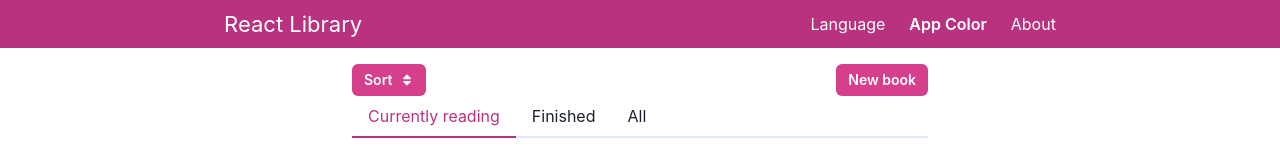
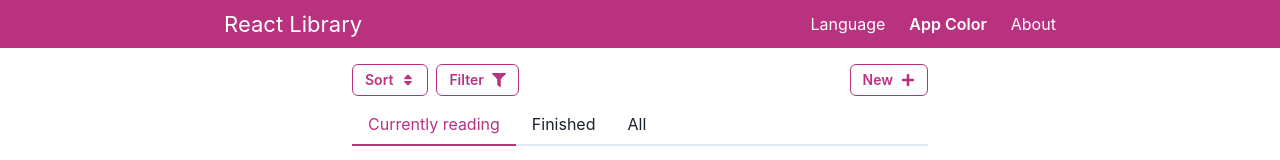
Before and after one commit to theuvargas/react-library, a React (Create React App) app: page / in a window 1280 px wide. Shown: the top 160 px of the page. Built offline with nearby package versions, Linux system fonts and the light colour scheme.

Commit message:
filtering by genre added, several changes in how books are updated

```diff
--- a/src/components/books-display/BookGridActions.js
+++ b/src/components/books-display/BookGridActions.js
@@ -15,10 +15,14 @@ import {
 import { useState } from 'react';
 import BookModal from '../modals/BookModal';
 import { useDispatch, useSelector } from 'react-redux';
-import { changeSort, changeSortOrder } from '../../features/books/booksSlice';
+import {
+  changeFilter,
+  changeSort,
+  changeSortOrder,
+} from '../../features/books/booksSlice';
 import BookForm from '../forms/BookForm';
 import NewBookForm from '../forms/NewBookForm';
-import { FaFilter, FaSort } from 'react-icons/fa';
+import { FaFilter, FaPlus, FaSort } from 'react-icons/fa';
 
 function BookGridActions() {
   const dispatch = useDispatch();
@@ -30,6 +34,7 @@ function BookGridActions() {
   }
 
   const mainColor = useSelector(state => state.color);
+  const genreArray = useSelector(state => state.genres.genreArray);
 
   return (
     <Flex mt="4">
@@ -39,6 +44,7 @@ function BookGridActions() {
           colorScheme={mainColor}
           size="sm"
           rightIcon={<Icon as={FaSort} />}
+          variant="outline"
         >
           Sort
         </MenuButton>
@@ -65,14 +71,43 @@ function BookGridActions() {
           </MenuOptionGroup>
         </MenuList>
       </Menu>
+      <Menu closeOnSelect={false}>
+        <MenuButton
+          ml="2"
+          as={Button}
+          colorScheme={mainColor}
+          size="sm"
+          rightIcon={<Icon as={FaFilter} />}
+          variant="outline"
+        >
+          Filter
+        </MenuButton>
+        <MenuList>
+          <MenuOptionGroup
+            onChange={e => dispatch(changeFilter(e))}
+            title="Genre"
+            type="checkbox"
+          >
+            {genreArray.map(genre => {
+              return (
+                <MenuItemOption key={genre} value={genre}>
+                  {genre}
+                </MenuItemOption>
+              );
+            })}
+          </MenuOptionGroup>
+        </MenuList>
+      </Menu>
       <Button
         onClick={toggleModal}
         placeSelf="flex-end"
         size="sm"
         colorScheme={mainColor}
         ml="auto"
+        rightIcon={<Icon as={FaPlus} />}
+        variant="outline"
       >
-        New book
+        New
       </Button>
       <BookModal
         header="Add new book"
--- a/src/components/books-display/GridTabs.js
+++ b/src/components/books-display/GridTabs.js
@@ -1,4 +1,4 @@
-import React, { useEffect } from 'react';
+import React, { useEffect, useState } from 'react';
 import {
   Tabs,
   TabList,
@@ -13,28 +13,60 @@ import { sortBooks } from '../../features/books/booksSlice';
 import { useGetPercentageRead } from '../../util/hooks';
 
 function GridTabs() {
-  const books = useSelector(state => state.books.booksArray);
+  const allBooks = useSelector(state => state.books.booksArray);
+
+  const [books, setBooks] = useState(allBooks);
+
+  const [completedBooks, setCompletedBooks] = useState(
+    books.filter(book => {
+      return book.pagesRead === book.pages;
+    })
+  );
+  const [currentlyReadingBooks, setCurrentlyReadingBooks] = useState(
+    books.filter(book => {
+      return book.pagesRead !== book.pages;
+    })
+  );
+
+  const genreArray = useSelector(state => state.genres.genreArray);
+  const filter = useSelector(state => state.books.filter);
+  useEffect(() => {
+    if (filter.length !== 0) {
+      setBooks(
+        allBooks.filter(book => {
+          return book.genres.some(genre => filter.includes(genreArray[genre]));
+        })
+      );
+    } else setBooks(allBooks);
+  }, [filter, allBooks]);
+
+  useEffect(() => {
+    setCompletedBooks(
+      books.filter(book => {
+        return book.pagesRead === book.pages;
+      })
+    );
+
+    setCurrentlyReadingBooks(
+      books.filter(book => {
+        return book.pagesRead !== book.pages;
+      })
+    );
+  }, [books]);
 
   const dispatch = useDispatch();
-
-  const completedBooks = books.filter(book => {
-    return book.pagesRead === book.pages;
-  });
-
-  const currentlyReadingBooks = books.filter(book => {
-    return book.pagesRead !== book.pages;
-  });
 
   const sortBy = useSelector(state => state.books.sortBy);
   const sortByOrder = useSelector(state => state.books.sortByOrder);
   useEffect(() => {
     dispatch(sortBooks(sortBy));
+    console.log('hello!');
   }, [sortBy, sortByOrder]);
 
   const mainColor = useSelector(state => state.color);
 
   return (
-    <Tabs isLazy colorScheme={mainColor}>
+    <Tabs isLazy colorScheme={mainColor} mt="2">
       <TabList mb="2">
         <Tab outlineOffset="-3" _focus={{ outlineColor: 'blue.200' }}>
           Currently reading
--- a/src/features/books/booksSlice.js
+++ b/src/features/books/booksSlice.js
@@ -84,6 +84,7 @@ export const booksSlice = createSlice({
     sortByOrder: 'ascending',
     sortTrigger: true,
     sortCount: 0,
+    filter: [],
   },
   reducers: {
     addBook: (state, action) => {
@@ -173,6 +174,9 @@ export const booksSlice = createSlice({
     changeSortOrder: (state, action) => {
       state.sortByOrder = action.payload;
     },
+    changeFilter: (state, action) => {
+      state.filter = action.payload;
+    },
   },
 });
 
@@ -187,6 +191,7 @@ export const {
   changeSort,
   changeSortOrder,
   sortBooks,
+  changeFilter,
 } = booksSlice.actions;
 
 export default booksSlice.reducer;
```
